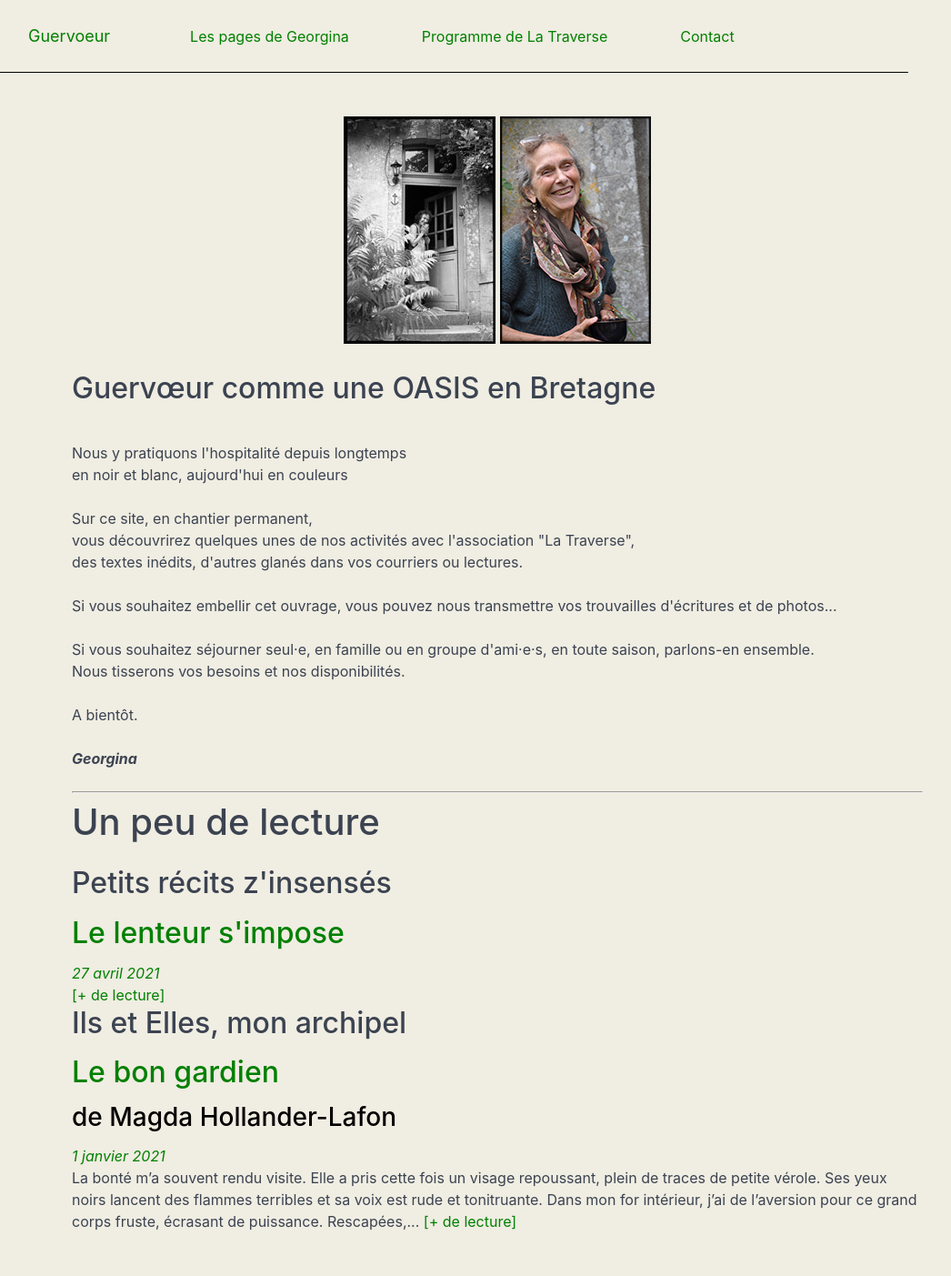
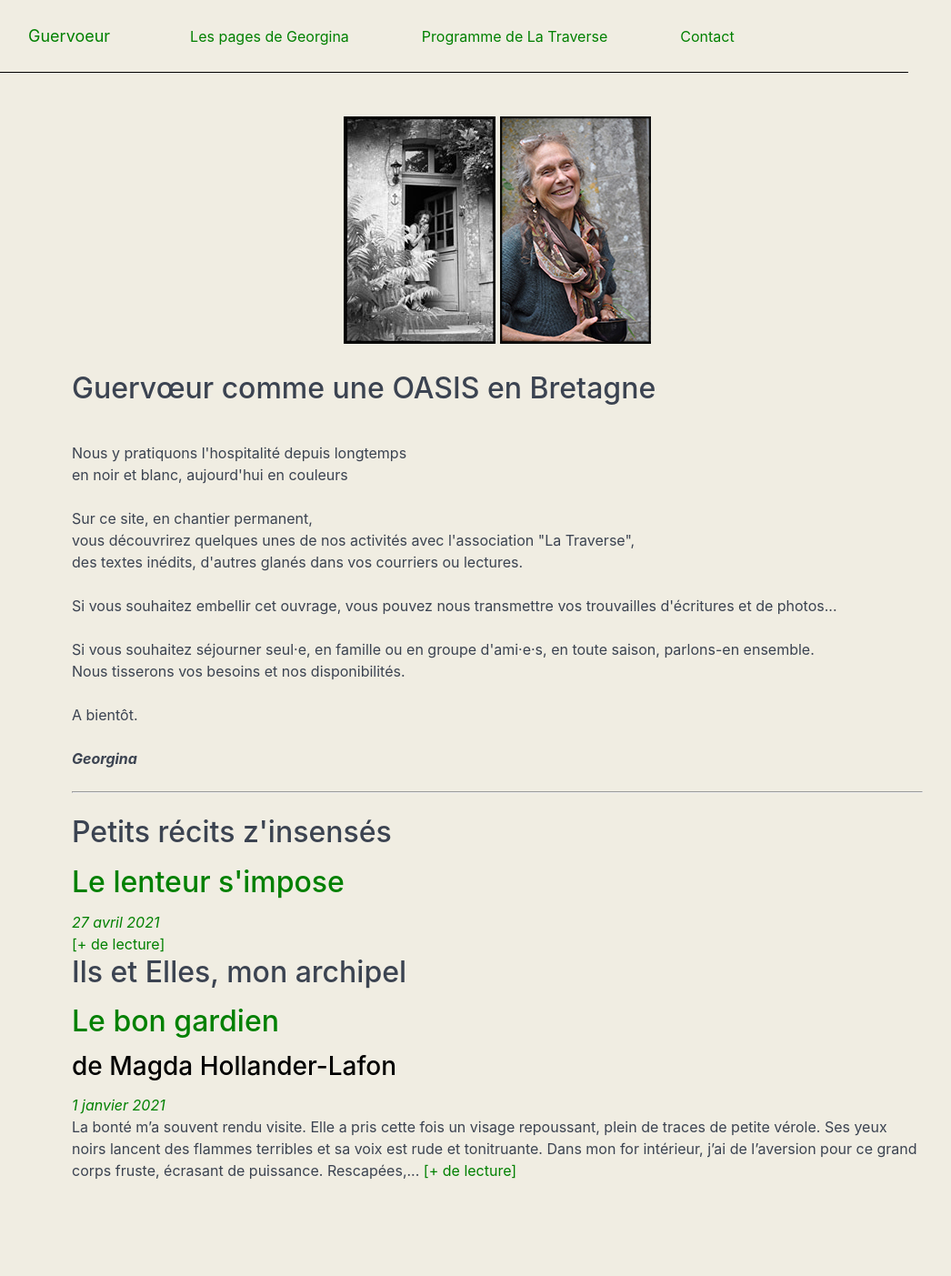
Before and after one commit to violaine-web/guervoeur, a Jekyll site: the page built from index.md, in a window 1280 px wide. Shown: the whole page at 91% size, without its empty margins (141-1187 px from the left). Built offline with Jekyll 4.4.1, drawn with Linux system fonts in a browser that asks for light colours; after the commit the page ends 1347 px from its top, so only the background shows below that.

Commit message:
supprime un peu de lecture

```diff
--- a/index.md
+++ b/index.md
@@ -25,4 +25,3 @@ Nous tisserons vos besoins et nos disponibilités.<br>
 </p>
 
 <hr/>
-<h1>Un peu de lecture</h1>
```
